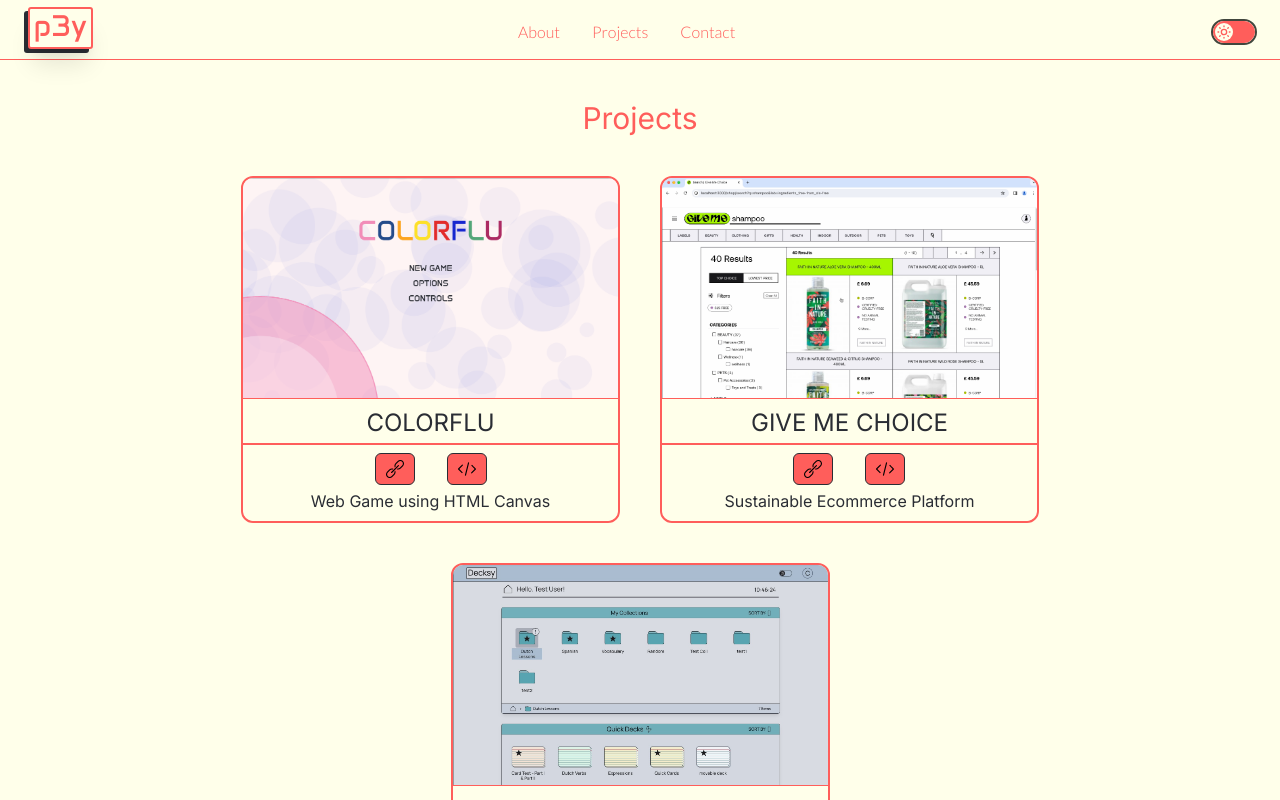
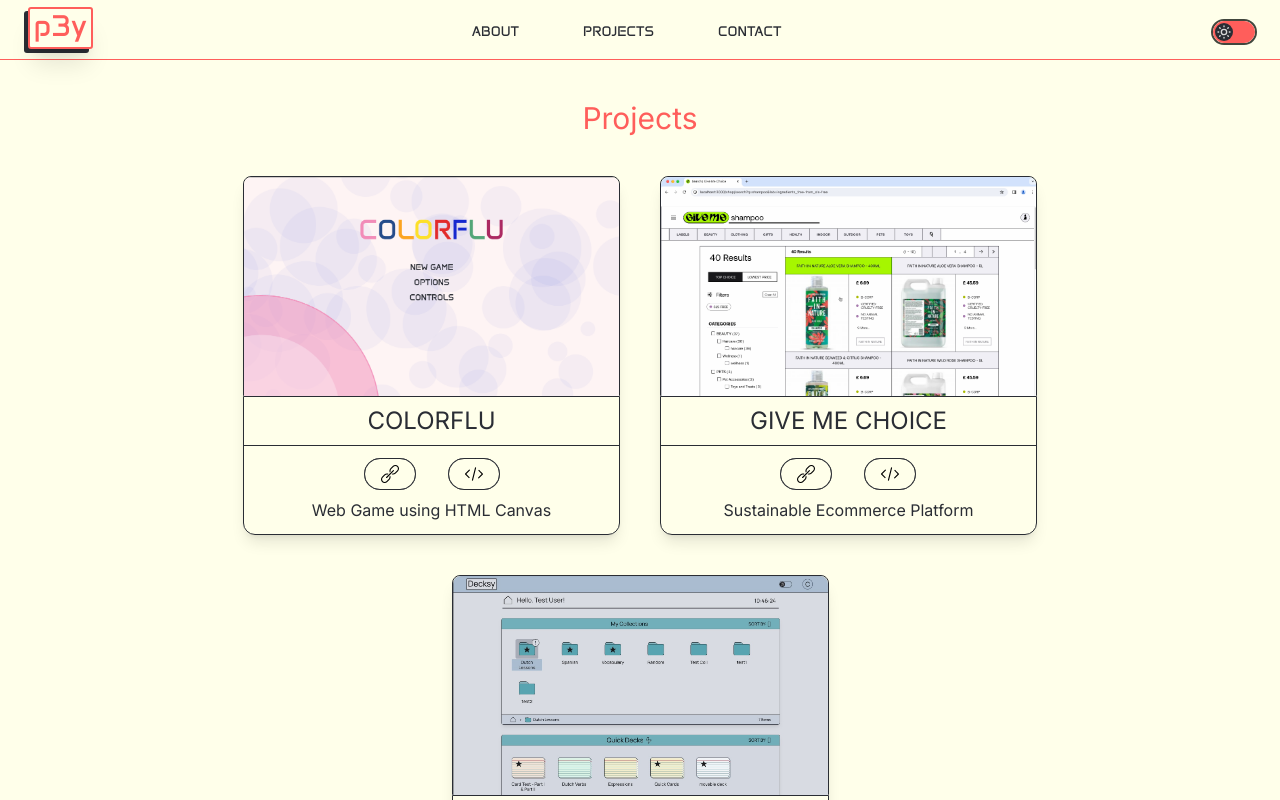
Before and after one commit to alexp3y/p3y, a Next.js app: page /projects in a window 1280 px wide. Shown: the top 800 px of the page. Built offline with nearby package versions, Linux system fonts and the light colour scheme.

Commit message:
Improve project card styling

```diff
--- a/src/app/globals.css
+++ b/src/app/globals.css
@@ -117,7 +117,7 @@ input:checked + .slider:before {
   -webkit-transform: translateX(20px);
   -ms-transform: translateX(20px);
   transform: translateX(20px);
-  @apply bg-p3y-gunmetal border border-p3y-gunmetal;
+  /* @apply bg-p3y-gunmetal border border-p3y-gunmetal; */
   background-image: url(/images/moon.svg);
 }
 
--- a/src/components/NavBar.tsx
+++ b/src/components/NavBar.tsx
@@ -12,7 +12,7 @@ const NavBar: React.FC<Props> = () => {
   return (
     <div className="w-full md:px-6 px-4 pt-3 pb-2 border-b border-p3y-red flex justify-between bg-p3y-ivory dark:bg-p3y-gunmetal items-center text-p3y-red lato h-[60px]">
       <Logo />
-      <div className="hidden md:flex h-full items-center text-[16px] gap-x-8 mr-12">
+      <div className="hidden md:flex h-full items-center text-[16px] gap-x-11 lg:gap-x-16 mr-12 uppercase text-sm anta text-p3y-gunmetal dark:text-p3y-grey">
         <>
           <Link href="/about">
             <span className="active:text-p3y-blue dark:active:text-p3y-maize">
--- a/src/components/NavBar/MobileMenu.tsx
+++ b/src/components/NavBar/MobileMenu.tsx
@@ -65,7 +65,10 @@ const MobileMenu: React.FC<Props> = ({ isOpen, close }) => {
             <div onClick={close}>
               <Logo />
             </div>
-            <button className={cn('')} onClick={close}>
+            <button
+              className={'w-fit aspect-square rounded-full'}
+              onClick={close}
+            >
               <div className="w-7 -translate-x-[0px] rotate-45 border-b-2"></div>
               <div className="w-7 translate-x-[0px] -translate-y-[2px] -rotate-45 border-b-2" />
             </button>
--- a/src/components/NavBar/ThemeSwitch.tsx
+++ b/src/components/NavBar/ThemeSwitch.tsx
@@ -35,7 +35,7 @@ const ThemeSwitch: React.FC = () => {
         />
         <span
           className={
-            'slider absolute cursor-pointer bg-p3y-grey dark:bg-p3y-red  rounded-xl before:transition-transform before:duration-300 before:rounded-full before:bg-p3y-ivory'
+            'slider absolute cursor-pointer bg-p3y-grey dark:bg-p3y-red  rounded-xl before:transition-transform before:duration-300 before:rounded-full before:bg-p3y-gunmetal dark:before:bg-p3y-grey'
           }
         ></span>
       </label>
--- a/src/components/Projects/ProjectCard.tsx
+++ b/src/components/Projects/ProjectCard.tsx
@@ -18,41 +18,52 @@ const ProjectCard: React.FC<Props> = ({
   description,
 }) => {
   return (
-    <div className="flex flex-col border-2 border-p3y-red rounded-xl h-fit text-p3y-gunmetal dark:text-p3y-grey">
-      <div className="h-[220px]">
+    <div className="flex flex-col h-fit text-p3y-gunmetal dark:text-p3y-grey shadow-lg rounded-xl">
+      <div className="h-[220px] border border-p3y-gunmetal dark:border-p3y-grey rounded-t-[8px]">
         <Image
           priority
-          className="rounded-t-[10px]"
+          className="rounded-t-lg"
           src={image}
           width={375}
           height={220}
           alt={title}
         />
       </div>
-      <div className="w-full text-center flex flex-col flex-grow items-center justify-between dark:bg-p3y-gunmetal rounded-b-xl bg-p3y-ivory border-t border-p3y-red">
-        <div className="w-full border-b-2 border-p3y-red pb-1 pt-2">
+      <div className="w-full text-center flex flex-col flex-grow items-center justify-between dark:bg-p3y-gunmetal rounded-b-xl  border border-p3y-gunmetal dark:border-p3y-grey">
+        <div className="w-full bg-p3y-ivory dark:bg-p3y-gunmetal py-2 border-b">
           <h3 className="text-2xl uppercase">{title}</h3>
         </div>
-        <div className="p-2 gap-y-1 flex flex-col">
-          <div className="flex items-center justify-center w-full gap-x-8">
+        <div className="p-3 gap-y-2 flex flex-col">
+          <div className="flex items-center justify-center w-full gap-x-8 transform duration-150 transition-transform">
             <Link
               href={demoUrl ? demoUrl : '/'}
               target="_blank"
               rel="noreferrer noopener"
               aria-disabled={!demoUrl}
             >
+              <div className="bg-p3y-gunmetal dark:bg-p3y-red rounded-full">
                 <button
-                className="border bg-p3y-red rounded-md px-2.5 py-[6px] border-p3y-gunmetal"
+                  className="border bg-p3y-ivory dark:bg-p3y-gunmetal dark:border-p3y-grey rounded-full px-4 py-[6px] border-p3y-gunmetal hover:translate-x-[2px] hover:-translate-y-[3px] active:translate-x-0 active:translate-y-0 duration-150 transition-all hover:bg-p3y-red"
                   disabled={!demoUrl}
                 >
                   <Image
+                    className="dark:hidden"
                     priority
                     src={'/images/link.svg'}
                     width={18}
                     height={18}
                     alt={title}
                   />
+                  <Image
+                    className="hidden dark:block"
+                    priority
+                    src={'/images/link-light.svg'}
+                    width={18}
+                    height={18}
+                    alt={title}
+                  />
                 </button>
+              </div>
             </Link>
             <Link
               href={repoUrl ? repoUrl : '/'}
@@ -60,18 +71,29 @@ const ProjectCard: React.FC<Props> = ({
               rel="noreferrer noopener"
               aria-disabled={!repoUrl}
             >
+              <div className="bg-p3y-gunmetal dark:bg-p3y-red rounded-full">
                 <button
-                className="border bg-p3y-red rounded-md px-2.5 py-[6px] border-p3y-gunmetal"
+                  className="border bg-p3y-ivory rounded-full px-4 py-[6px] border-p3y-gunmetal dark:bg-p3y-gunmetal dark:border-p3y-grey hover:translate-x-[2px] hover:-translate-y-[3px] active:translate-x-0 active:translate-y-0 duration-150 transition-all hover:bg-p3y-red"
                   disabled={!repoUrl}
                 >
                   <Image
+                    className="dark:hidden"
                     priority
                     src={'/images/code.svg'}
                     width={18}
                     height={18}
                     alt={title}
                   />
+                  <Image
+                    className="hidden dark:block"
+                    priority
+                    src={'/images/code-light.svg'}
+                    width={18}
+                    height={18}
+                    alt={title}
+                  />
                 </button>
+              </div>
             </Link>
           </div>
           <p className="text-base">{description}</p>
```
Also changed, not shown: public/images/moon.svg, public/images/sun.svg. Lines whose indentation alone changed are shown as unchanged.
